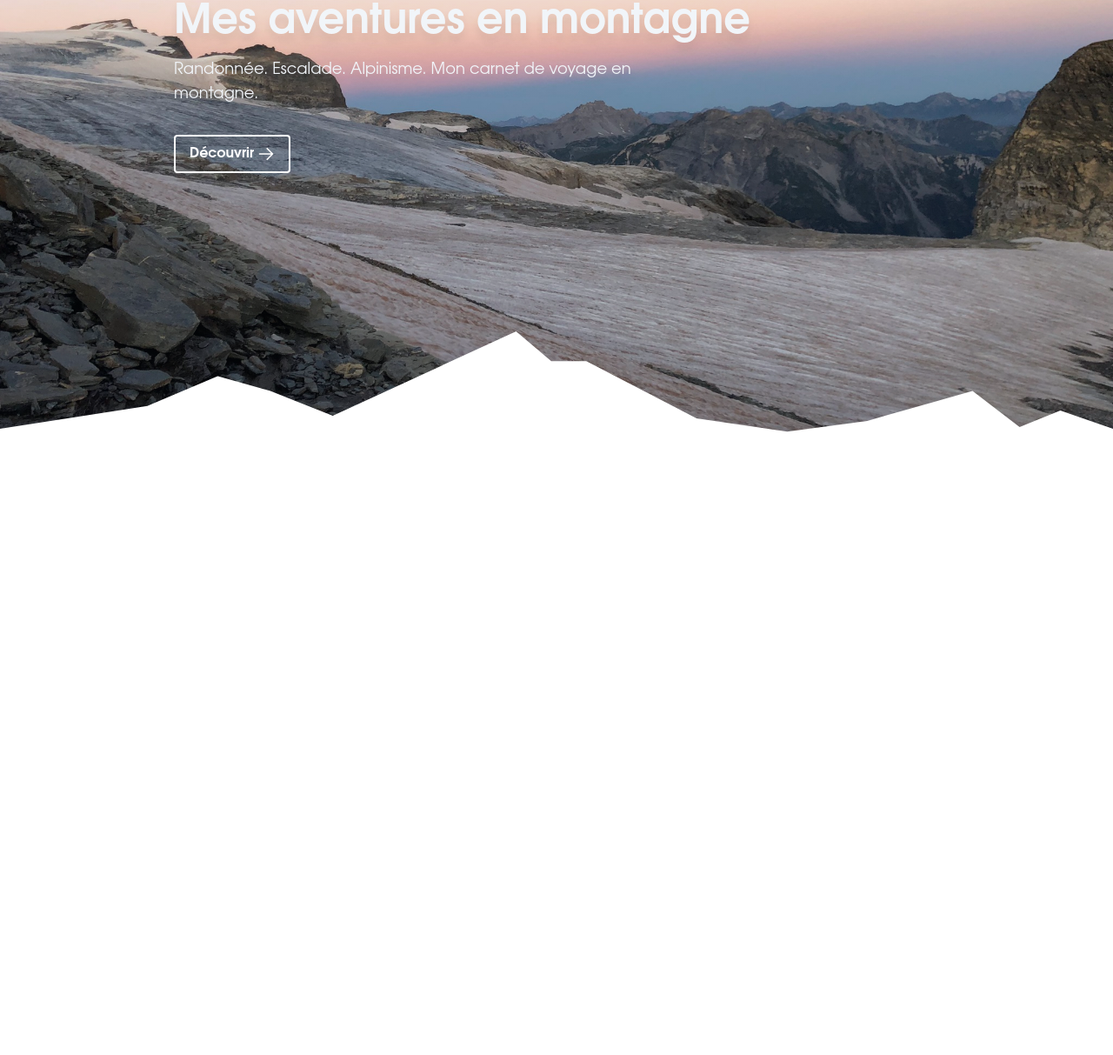
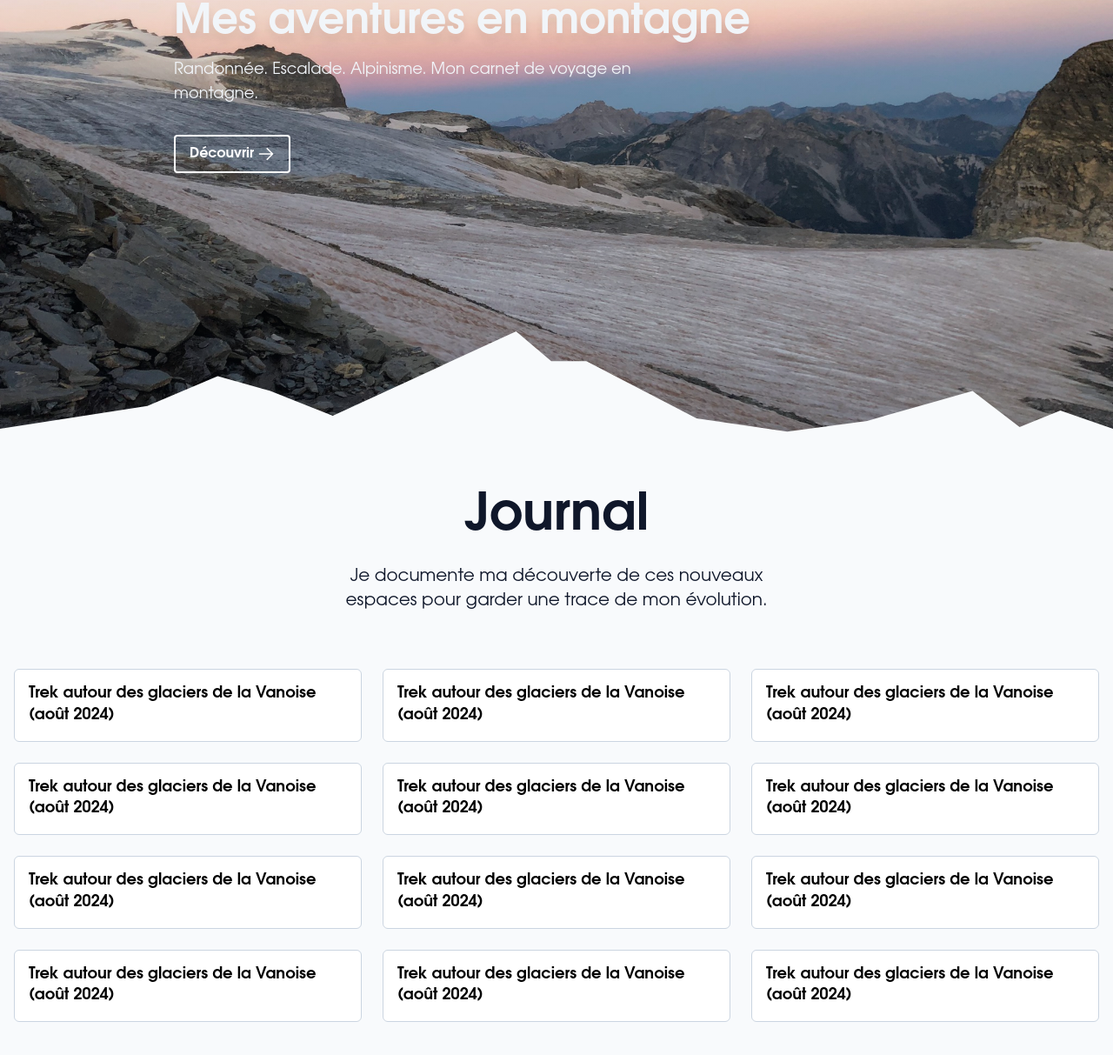
Before and after one commit to Devessier/montagne, an Astro site: page / in a window 1280 px wide. Shown: the part 299-1512 px from the top of the page at 87% size. Before the commit the page ends 800 px from the top, so only its background shows below. Built offline with nearby package versions, Linux system fonts and the light colour scheme; Astro itself is replaced by a stand-in of ours.

Commit message:
feat: start journal section

```diff
--- a/src/pages/index.astro
+++ b/src/pages/index.astro
@@ -6,7 +6,7 @@ import Card from "../components/Card.astro";
 ---
 
 <Layout title="Montagne">
-  <main>
+  <main class="bg-slate-50">
     <div
       class="grid grid-cols-1 grid-rows-1 [&>*]:row-start-1 [&>*]:col-start-1 h-screen overflow-hidden"
     >
@@ -34,6 +34,7 @@ import Card from "../components/Card.astro";
         </p>
 
         <a
+          href="#journal"
           class="text-white inline-flex font-semibold items-center gap-x-1 px-4 py-2 border-2 border-white rounded transition-colors hover:text-sky-300/90 hover:border-sky-300/90 cursor-pointer"
         >
           Découvrir
@@ -57,9 +58,34 @@ import Card from "../components/Card.astro";
       <!-- style="clip-path: polygon(0% 100%, 100% 100%, 100% 100%, 83% 100%, 80% 99%, 78% 100%, 75% 97%, 69% 99%, 62% 100%, 60% 100%, 53% 95%, 51% 95%, 49% 93%, 39% 100%, 35% 97%, 32% 96%, 28% 98%, 19.6% 100%, 0% 100%); -->
       <div
         style="clip-path: polygon(0% 100%, 100% 100%, 100% 100%, 100% 99%, 95.27% 96.36%, 91.61% 98.75%, 87.38% 93.57%, 77.92% 97.86%, 70.74% 99.41%, 62.58% 97.49%, 52.68% 89.29%, 49.53% 89.29%, 46.37% 85%, 29.9% 97.13%, 24.29% 93.57%, 19.56% 91.43%, 13.25% 95.71%, 0% 99%);"
-        class="bg-white"
+        class="bg-slate-50"
       >
       </div>
     </div>
+
+    <section id="journal" class="mx-auto max-w-7xl px-4 py-16">
+      <h2 class="text-6xl font-bold text-center mb-6 text-slate-900">
+        Journal
+      </h2>
+
+      <p
+        class="text-slate-900 mb-16 text-center text-xl mx-auto w-full max-w-lg"
+      >
+        Je documente ma découverte de ces nouveaux espaces pour garder une trace
+        de mon évolution.
+      </p>
+
+      <div class="grid grid-cols-1 md:grid-cols-2 xl:grid-cols-3 gap-6">
+        {
+          Array.from({ length: 12 }).map(() => (
+            <article class="p-4 rounded-md border border-slate-300 bg-white hover:border-slate-500 transition">
+              <h3 class="text-lg font-semibold leading-snug">
+                Trek autour des glaciers de la Vanoise (août 2024)
+              </h3>
+            </article>
+          ))
+        }
+      </div>
+    </section>
   </main>
 </Layout>
```
